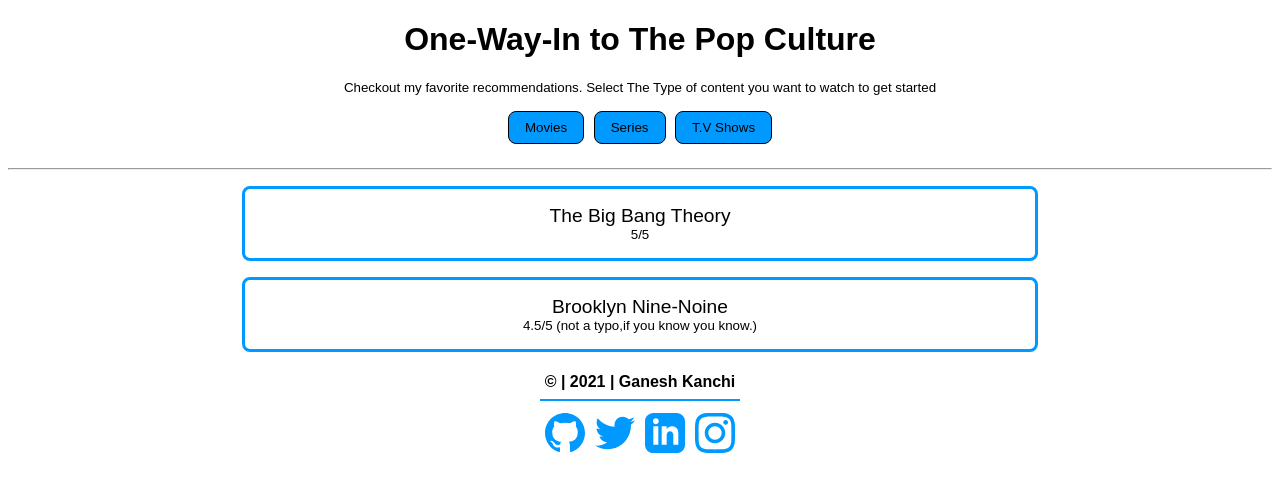
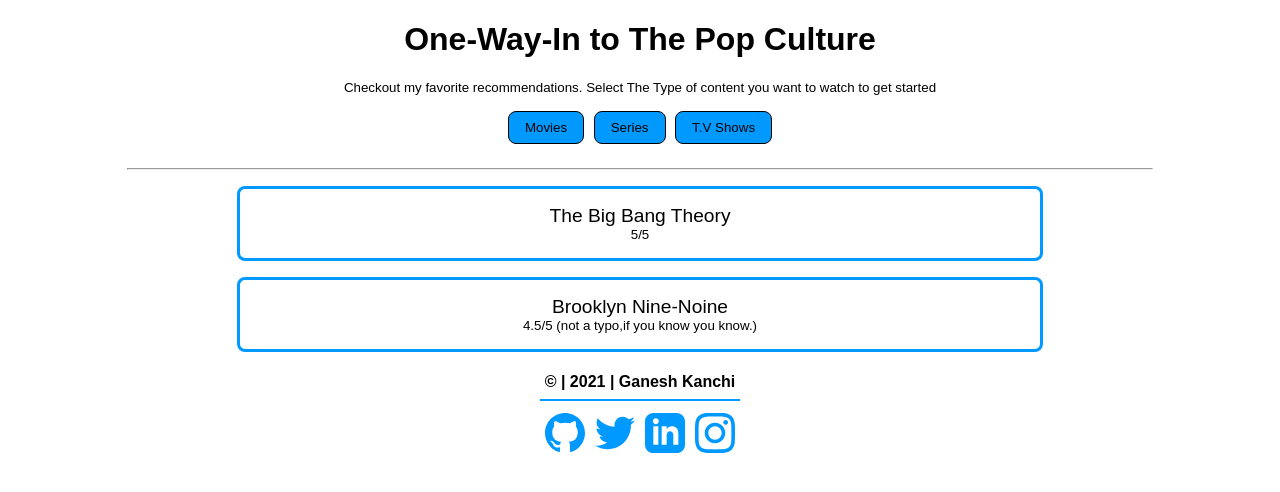
Before and after one commit to ganesh-kanchi/Pop-Culture-Recommendations, a React (Create React App) app: page / in a window 1280 px wide. Shown: the top 492 px of the page. Built offline with nearby package versions, Linux system fonts and the light colour scheme.

Commit message:
initial commit

```diff
--- a/src/App.js
+++ b/src/App.js
@@ -4,7 +4,7 @@
 
 const recDataBase = {
   Movies: [
-    { name: "Free Guy", rating: "4.5/5" },
+    { name: "Free Guy", rating: "5/5" },
     { name: "Shang-Chi and The Legend of Ten Rings", rating: "4/5" }
   ],
 
@@ -72,7 +72,7 @@
           </button>
         ))}
       </div>
-      <hr />
+      <hr style={{ width: "80vw" }} />
       <div style={{ textAlign: "left" }}>
         <ul style={{ paddingInlineStart: "0" }}>
           {recDataBase[selectedType].map((rec) => (
@@ -82,7 +82,7 @@
                 listStyle: "none",
                 padding: "1rem",
                 border: "3px solid rgb(0, 153, 255)",
-                width: "60%",
+                width: "60vw",
                 margin: "auto",
                 marginTop: "1rem",
                 borderRadius: "0.5rem",
```
